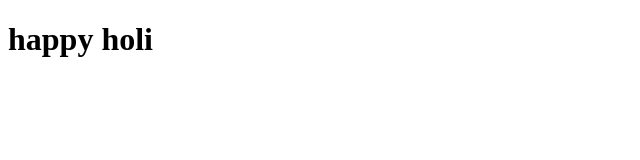
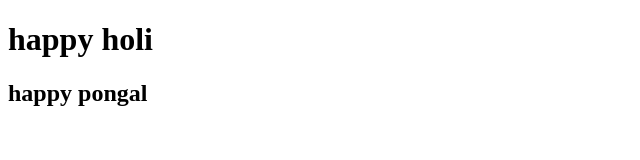
Before and after one commit to rajasrithammu08/rep1, a plain HTML site: page index.html in a window 1280 px wide. Shown: the whole page, without its empty margins (0-640 px from the left). Drawn offline with Linux system fonts and the light colour scheme.

```diff
--- a/index.html
+++ b/index.html
@@ -7,6 +7,7 @@
 </head>
 <body>
     <h1>happy holi</h1>
+    <h2>happy pongal</h2>
 
 </body>
 </html>
```
